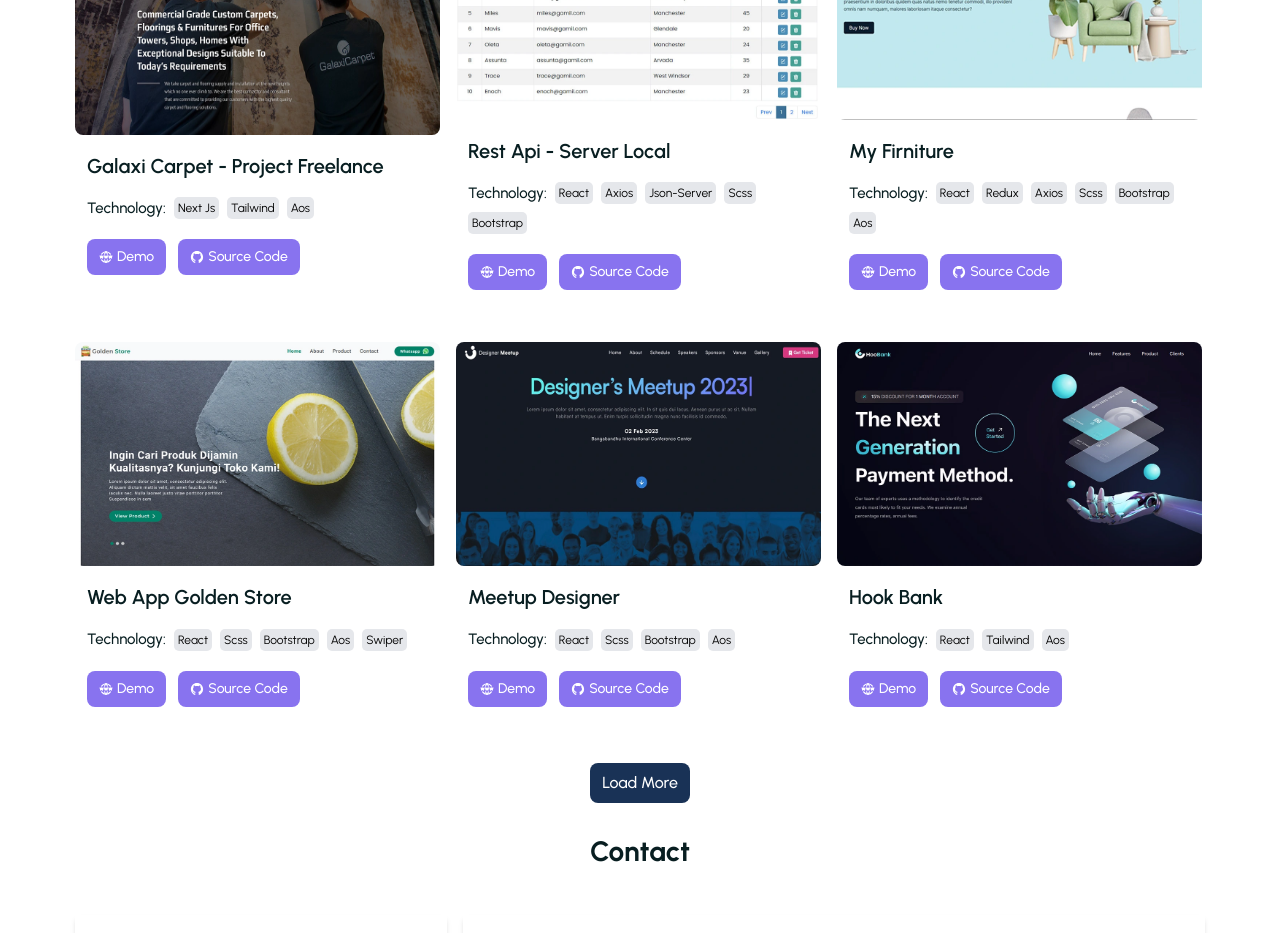
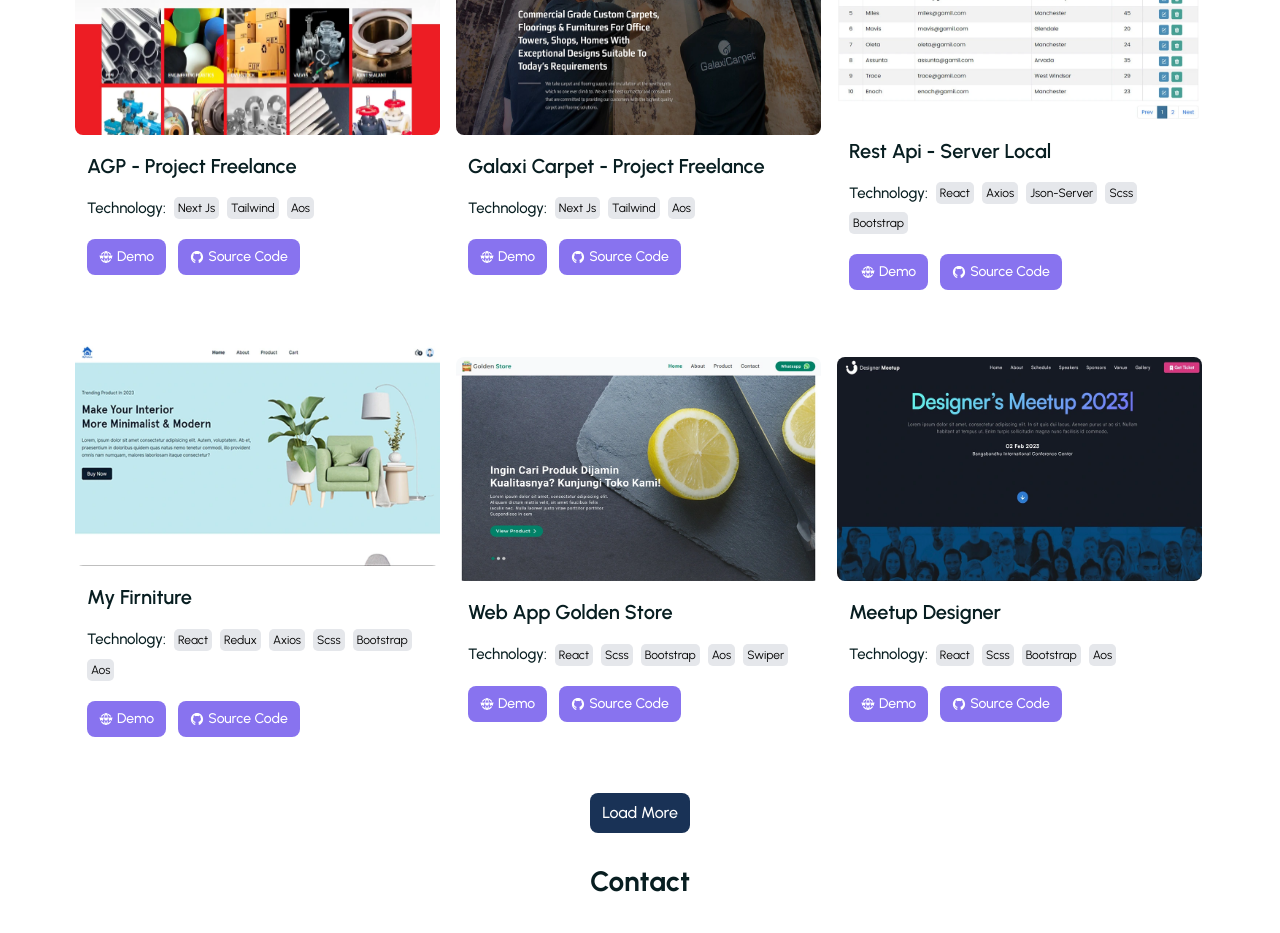
Before and after one commit to Davitaridani/my-portfolio, a React (Create React App) app: page / in a window 1280 px wide. Shown: the part 1880-2813 px from the top of the page. Built offline with nearby package versions, Linux system fonts and the light colour scheme.

Commit message:
add project

```diff
--- a/src/assets/data/dataPortfolio.js
+++ b/src/assets/data/dataPortfolio.js
@@ -5,6 +5,8 @@ import imgMyFirniture from "../img/portfolio/my-furniture.webp";
 import imgRestApi from "../img/portfolio/crud-restapi.webp";
 import imgGame from "../img/portfolio/game.jpg";
 import imgGalaxicarpet from "../img/portfolio/galaxi-carpet.webp";
+import imgAgp from "../img/portfolio/agp.webp";
+
 
 import { FaInstagram } from "react-icons/fa";
 import { IoLogoGithub } from "react-icons/io";
@@ -29,7 +31,15 @@ import nextJs from "../img/next-js.webp";
 
 export const imgPortfolio = [
   {
-    id: 1,
+    img: imgAgp,
+    title: "AGP - Project Freelance",
+    category: "Front End",
+    technologies: ["Next Js", "Tailwind", "Aos"],
+    demo: "https://agp.vercel.app/",
+    sourceCode: "https://github.com/Davitaridani/agp",
+    delayAos: 50,
+  },
+  {
     img: imgGalaxicarpet,
     title: "Galaxi Carpet - Project Freelance",
     category: "Front End",
@@ -39,7 +49,6 @@ export const imgPortfolio = [
     delayAos: 100,
   },
   {
-    id: 2,
     img: imgRestApi,
     title: "Rest Api - Server Local",
     category: "Front End",
@@ -49,7 +58,6 @@ export const imgPortfolio = [
     delayAos: 200,
   },
   {
-    id: 3,
     img: imgMyFirniture,
     title: "My Firniture",
     category: "Front End",
@@ -59,7 +67,6 @@ export const imgPortfolio = [
     delayAos: 300,
   },
   {
-    id: 4,
     img: imgGoldenStore,
     title: "Web App Golden Store",
     category: "Front End",
@@ -69,7 +76,6 @@ export const imgPortfolio = [
     delayAos: 400,
   },
   {
-    id: 5,
     img: imgMeetupDesigner,
     title: "Meetup Designer",
     category: "Front End",
@@ -79,7 +85,6 @@ export const imgPortfolio = [
     delayAos: 100,
   },
   {
-    id: 6,
     img: imgHooBank,
     title: "Hook Bank",
     category: "Front End",
@@ -89,7 +94,6 @@ export const imgPortfolio = [
     delayAos: 200,
   },
   {
-    id: 7,
     img: imgGame,
     title: "Game - Landing Page",
     category: "Front End",
```
Also changed, not shown: src/assets/img/portfolio/agp.webp (added).
